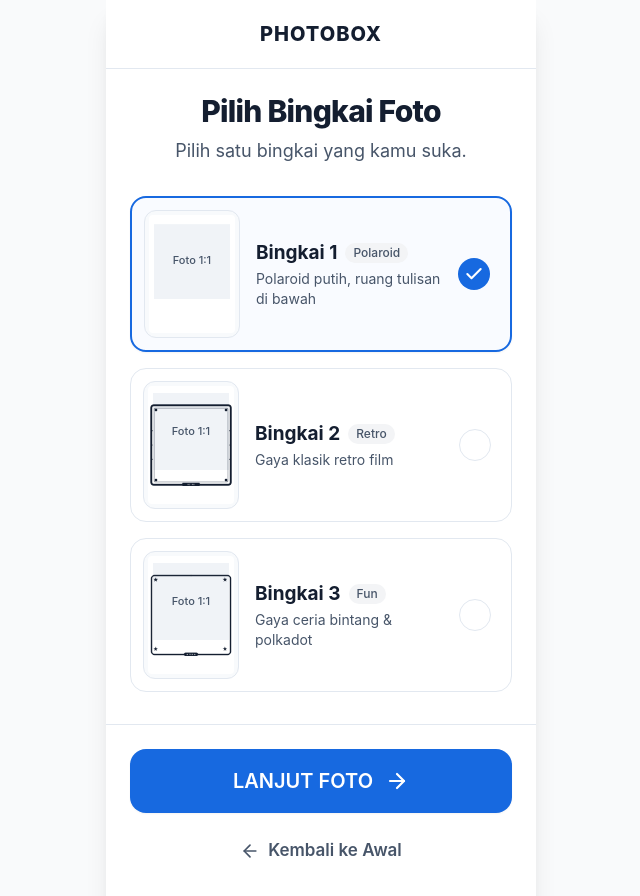
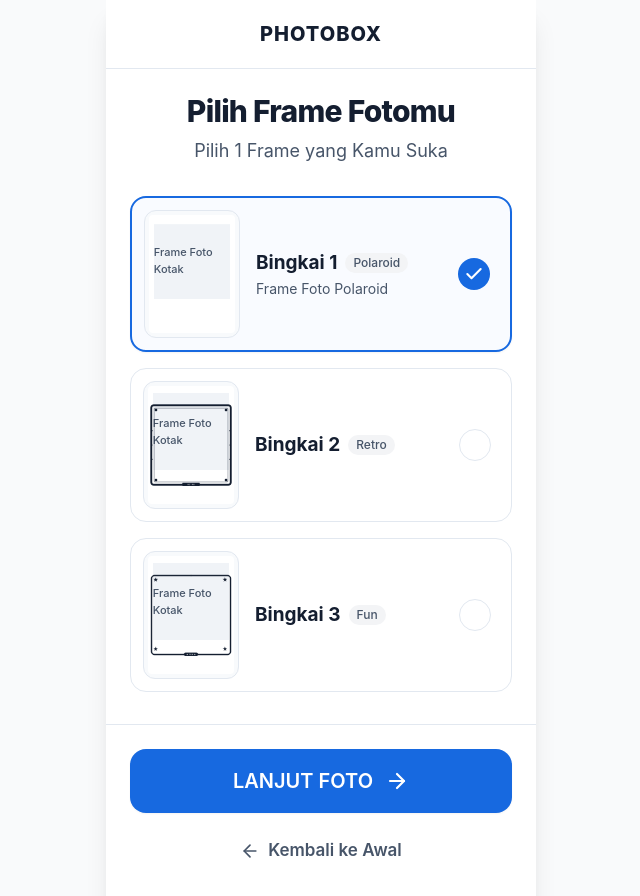
Before and after one commit to timkontenmrbob-cloud/PHOTOBOB, a React (Vite) app: page / in a window 1280 px wide. Both pictures are taken after a click on the button "MULAI FOTO". Shown: the top 896 px of the page, without its empty margins (319-959 px from the left). Built offline with nearby package versions, Linux system fonts and the light colour scheme; what qz-tray would draw is missing.

Commit message:
Apply approved copy: FrameSelectionScreen.tsx

```diff
--- a/src/screens/FrameSelectionScreen.tsx
+++ b/src/screens/FrameSelectionScreen.tsx
@@ -20,10 +20,10 @@ export const FrameSelectionScreen: React.FC = () => {
         {/* Title & Instruction */}
         <div className="text-center mb-6">
           <h1 className="text-2xl sm:text-3xl font-extrabold text-brand-dark tracking-tight mb-2">
-            Pilih Bingkai Foto
+            Pilih Frame Fotomu
           </h1>
           <p className="text-[18px] text-brand-muted">
-            Pilih satu bingkai yang kamu suka.
+            Pilih 1 Frame yang Kamu Suka
           </p>
         </div>
 
@@ -46,7 +46,7 @@ export const FrameSelectionScreen: React.FC = () => {
                 {/* Frame Thumbnail Preview */}
                 <div className="w-20 aspect-[3/4] sm:w-24 rounded-xl border border-brand-border bg-slate-50 flex items-center justify-center p-1 overflow-hidden relative shrink-0">
                   <div className="w-full h-full bg-white rounded flex items-center justify-center relative overflow-hidden">
-                    <span className="absolute left-[5.555556%] top-[6.25%] w-[88.888889%] aspect-square bg-slate-200/50 flex items-center justify-center text-[11px] text-brand-muted font-medium">Foto 1:1</span>
+                    <span className="absolute left-[5.555556%] top-[6.25%] w-[88.888889%] aspect-square bg-slate-200/50 flex items-center justify-center text-[11px] text-brand-muted font-medium">Frame Foto Kotak</span>
                     <img
                       src={previewUrl}
                       alt={frame.name}
@@ -65,13 +65,9 @@ export const FrameSelectionScreen: React.FC = () => {
                       {frame.styleName}
                     </span>
                   </div>
-                  <p className="text-sm text-brand-muted mt-0.5">
-                    {index === 0
-                      ? 'Polaroid putih, ruang tulisan di bawah'
-                      : index === 1
-                      ? 'Gaya klasik retro film'
-                      : 'Gaya ceria bintang & polkadot'}
-                  </p>
+                  {index === 0 && (
+                    <p className="text-sm text-brand-muted mt-0.5">Frame Foto Polaroid</p>
+                  )}
                 </div>
 
                 {/* Selection Checkmark Indicator */}
```
